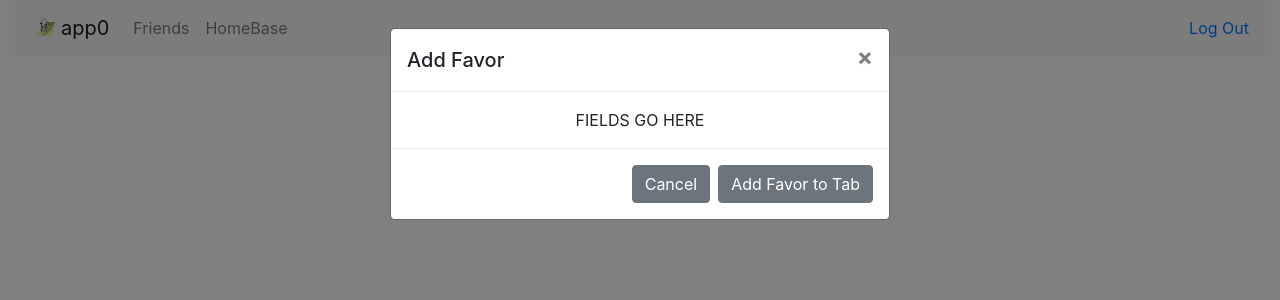
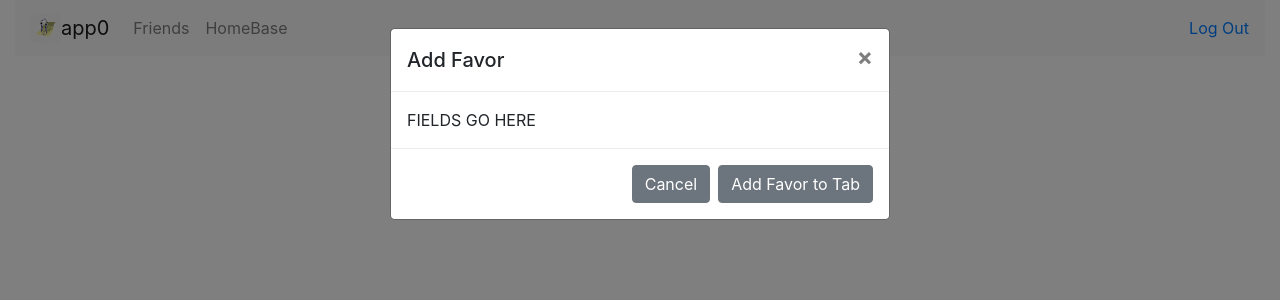
Before and after one commit to andresbeltre/app0, a React (Create React App) app in the folder client/: page /dashboard in a window 1280 px wide. Both pictures are taken after a click on the button "Add Favor". Shown: the top 300 px of the page. Built offline with nearby package versions, Linux system fonts and the light colour scheme; no server answers.

Commit message:
Regular modal was converted to a Portal
Next step: add form inside the modal

```diff
--- a/client/public/index.html
+++ b/client/public/index.html
@@ -55,6 +55,7 @@
   <body>
     <noscript>You need to enable JavaScript to run this app.</noscript>
     <div id="root"></div>
+    <div id="portal-modal"></div>
     <!--
       This HTML file is a template.
       If you open it directly in the browser, you will see an empty page.
--- a/client/src/Modals/Favor.js
+++ b/client/src/Modals/Favor.js
@@ -1,9 +1,61 @@
 import React, { Component } from "react";
+import ReactDOM, { createPortal } from "react-dom";
 
-class Favor extends Component {
+const modalRoot = document.getElementById("portal-modal");
+
+class portalModal extends Component {
+  constructor(props) {
+    super(props);
+    this.element = document.createElement("div");
+  }
+  componentDidMount() {
+    modalRoot.appendChild(this.element);
+  }
+  componentWillUnmount() {
+    modalRoot.removeChild(this.element);
+  }
+
   render() {
-    return <div className="modal-body">FIELDS GO HERE</div>;
+    return ReactDOM.createPortal(
+      <div
+        className="modal fade"
+        id="myModal"
+        aria-labelledby="myModal"
+        role="dialog"
+      >
+        <div className="modal-dialog" role="document">
+          <div className="modal-content">
+            <div className="modal-header">
+              <h5 className="modal-title">Add Favor</h5>
+              <button
+                type="button"
+                className="close"
+                data-dismiss="modal"
+                onClick={this.props.toggleModal}
+              >
+                <span aria-hidden="true">&times;</span>
+              </button>
+            </div>
+            <div className="modal-body">FIELDS GO HERE</div>
+            <div className="modal-footer">
+              <button
+                type="button"
+                className="btn btn-secondary"
+                data-dismiss="modal"
+                onClick={this.props.toggleModal}
+              >
+                Cancel
+              </button>
+              <button type="button" className="btn btn-secondary">
+                Add Favor to Tab
+              </button>
+            </div>
+          </div>
+        </div>
+      </div>,
+      this.element
+    );
   }
 }
 
-export default Favor;
+export default portalModal;
--- a/client/src/components/Dashboard.js
+++ b/client/src/components/Dashboard.js
@@ -1,57 +1,19 @@
 import React, { Component } from "react";
 import { connect } from "react-redux";
-//import { set } from "mongoose";
 
 import Favor from "./../Modals/Favor";
 
 class Dashboard extends Component {
   constructor(props) {
     super(props);
-    this.state = { favorModal: false };
+    this.state = { favorModalShow: false };
     this.favorModalStateChange = this.favorModalStateChange.bind(this);
-    this.renderFavorModal = this.renderFavorModal.bind(this);
   }
 
   favorModalStateChange() {
     return this.setState({
-      favorModal: !this.state.favorModal
+      favorModalShow: !this.state.favorModalShow
     });
-  }
-
-  renderFavorModal() {
-    return (
-      <div
-        className="modal fade"
-        id="myModal"
-        aria-labelledby="myModal"
-        role="dialog"
-      >
-        <div className="modal-dialog" role="document">
-          <div className="modal-content">
-            <div className="modal-header">
-              <h5 className="modal-title">Add Favor</h5>
-              <button type="button" className="close" data-dismiss="modal">
-                <span aria-hidden="true">&times;</span>
-              </button>
-            </div>
-            <Favor />
-            <div className="modal-footer">
-              <button
-                type="button"
-                className="btn btn-secondary"
-                data-dismiss="modal"
-                onClick={this.favorModalStateChange}
-              >
-                Cancel
-              </button>
-              <button type="button" className="btn btn-secondary">
-                Add Favor to Tab
-              </button>
-            </div>
-          </div>
-        </div>
-      </div>
-    );
   }
 
   render() {
@@ -69,8 +31,7 @@ class Dashboard extends Component {
             >
               Add Favor
             </button>
-            {console.log("Favor Modal State:", this.state.favorModal)}
-            {this.renderFavorModal()}
+            <Favor toggleModal={this.favorModalStateChange} />
           </div>
         </div>
       </div>
```
